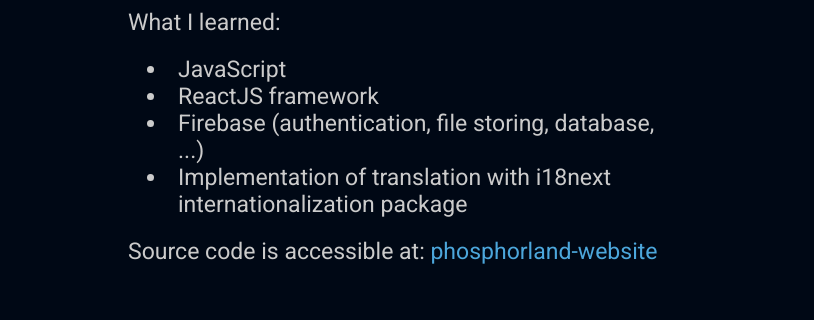
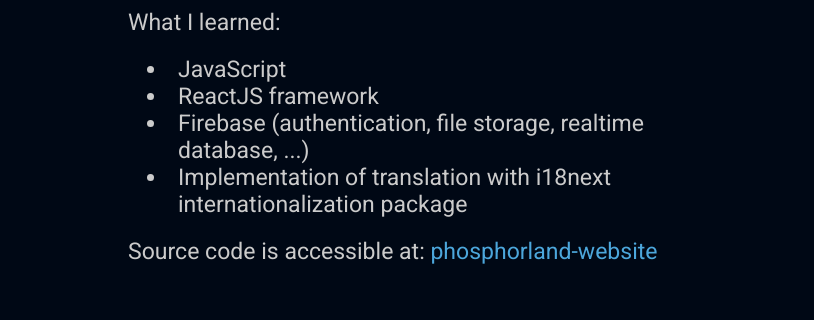
Before and after one commit to TimHrovat/portfolio-website, a plain HTML site: page projects/phosphorland_website.html in a window 1280 px wide. Shown: the part 260-580 px from the top of the page, 0-814 px from the left. Drawn offline with Linux system fonts and the light colour scheme.

Commit message:
text fixed

```diff
--- a/projects/phosphorland_website.html
+++ b/projects/phosphorland_website.html
@@ -31,7 +31,7 @@
                 <ul>
                     <li>JavaScript</li>
                     <li>ReactJS framework</li>
-                    <li>Firebase (authentication, file storing, database, ...)</li>
+                    <li>Firebase (authentication, file storage, realtime database, ...)</li>
                     <li>Implementation of translation with i18next internationalization package</li>
                 </ul>
                 <p>Source code is accessible at: <a href="https://github.com/TimHrovat/phosphorland-website"
```
